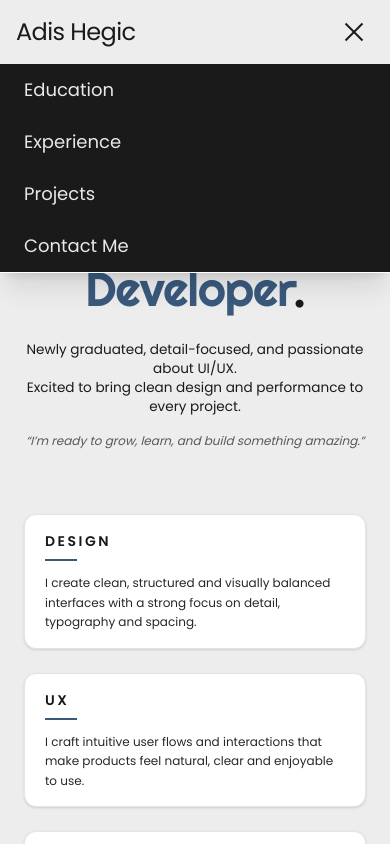
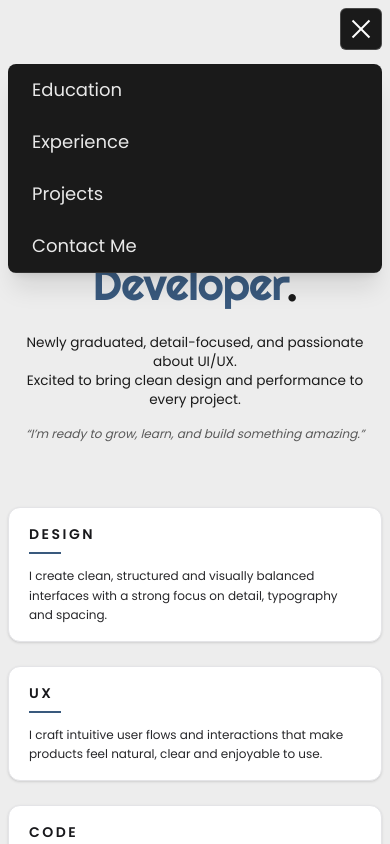
Before and after one commit to adigic/Portfolio, a Next.js app: page / in a window 390 px wide. Both pictures are taken after a click on the button "Toggle menu". Shown: the top 844 px of the page. Built offline with nearby package versions, Linux system fonts and the light colour scheme.

Commit message:
ändringar, har problem med skill pills och med att det finns horizontal scroll på mobil försöker få bort det.

```diff
--- a/src/app/components/AboutSection.tsx
+++ b/src/app/components/AboutSection.tsx
@@ -27,7 +27,7 @@ export default function AboutSection() {
         pt-20 pb-4"
     >
         <div className="flex-1 flex items-center">
-      <div className="mx-auto ">
+      <div className="mx-auto max-w-[1500px]">
         {/* Title */}
         <h2 className="mb-12 text-3xl sm:text-4xl lg:text-5xl  uppercase font-alexandria">
           ABOUT ME.
@@ -58,7 +58,7 @@ export default function AboutSection() {
             </div>
 
             {/* Location */}
-            <div className="mt-8 flex items-center gap-2 text-sm text-white/80">
+            <div className="mt-8 flex items-center gap-2 text-lg text-white/80">
               <span className="inline-flexitems-center justify-center ">
                 {/* simple location pin icon */}
 <Icon
@@ -74,12 +74,12 @@ export default function AboutSection() {
 
 
           {/* RIGHT: skills */}
-          <div className="lg:w-2/3">
-            <div className="flex flex-wrap  gap-3 w-full">
+          <div className="w-full lg:w-2/3">
+            <div className="flex flex-wrap gap-3 w-full">
               {skills.map((skill) => (
                 <span
                   key={skill}
-                  className="inline-flex w-42 items-center justify-center rounded-lg bg-brand-light/10 border py-3  text-md"
+                  className="flex w-1/2 items-center justify-center rounded-lg bg-brand-light/10 border py-3  text-md"
                   style={{
                     borderColor: "currentColor",
                     color: "currentColor",
--- a/src/app/components/Hero.tsx
+++ b/src/app/components/Hero.tsx
@@ -96,12 +96,12 @@ export function Hero() {
   );
 
   return (
-    <section  data-nav-theme="light" className="snap-start relative flex flex-col min-h-screen
-        bg-light
+    <section  data-nav-theme="light" className="w-full snap-start relative flex flex-col min-h-screen
+        bg-brand-light
          px-2 md:px-12
         pt-20 pb-4">
           <div className="flex-1 w-full flex items-center justify-center">
-      <div className="min-w-0 text-center px-4 sm:px-6">
+      <div className="min-w-0 text-center sm:px-6">
         {/* TITLE */}
         <h1
           className="
@@ -122,7 +122,7 @@ export function Hero() {
 <span
   className="
     block text-accent font-righteous
-    text-[clamp(3rem,8vw,5rem)]
+    text-[clamp(2.8rem,8vw,5rem)]
   "
 >
   Frontend Developer<span className="text-brand">.</span>
--- a/src/app/components/Navbar.tsx
+++ b/src/app/components/Navbar.tsx
@@ -15,10 +15,13 @@ export function Navbar() {
   const [panelOpen, setPanelOpen] = useState(false);
   const [itemsVisible, setItemsVisible] = useState(false);
   const [hash, setHash] = useState<string>("");
-  const [navTheme, setNavTheme] = useState<"light" | "dark">("light");
+  const [navTheme, setNavTheme] = useState<"light" | "dark">("light"); // beskriver SEKTIONEN
   const ulRef = useRef<HTMLUListElement | null>(null);
 
-  const isDark = navTheme === "dark";
+  // uiIsDark = hur NAV:en ska se ut (reverserat mot sektionen)
+  // sektion dark  => uiIsDark = false (ljus navbar)
+  // sektion light => uiIsDark = true  (mörk navbar)
+  const uiIsDark = navTheme === "light";
 
   // hash för active-link styling på desktop
   useEffect(() => {
@@ -48,7 +51,6 @@ export function Navbar() {
         const visible = entries.filter((e) => e.isIntersecting);
         if (!visible.length) return;
 
-        // Ta den som syns mest
         const topMost = visible.reduce((prev, curr) =>
           prev.intersectionRatio > curr.intersectionRatio ? prev : curr
         );
@@ -59,7 +61,7 @@ export function Navbar() {
         }
       },
       {
-        threshold: 0.5, // minst 50% inne i viewport
+        threshold: 0.5,
       }
     );
 
@@ -82,7 +84,6 @@ export function Navbar() {
     else openMenu();
   };
 
-  // när länkarna har fadat ut → stäng panelen
   const onItemsTransitionEnd = (
     e: React.TransitionEvent<HTMLUListElement>
   ) => {
@@ -92,28 +93,47 @@ export function Navbar() {
     }
   };
 
-  const baseLink = "text-sm border-b border-transparent ";
-  const linkIdle = isDark
+  // Färglogik baserat på UI-tema (reversed)
+  const baseLink = "text-sm border-b border-transparent";
+  const linkIdle = uiIsDark
     ? "text-white hover:border-white/80"
     : "text-brand hover:border-brand";
-  const linkActive = isDark
+  const linkActive = uiIsDark
     ? "text-white border-b border-white"
     : "text-brand border-b border-brand";
 
-  const brandColorClass = isDark ? "text-white" : "text-brand";
-  const bgClass = isDark ? "bg-brand" : "bg-brand-light";
-  const iconColorClass = isDark ? "text-white" : "text-brand";
+  const brandColorClass = uiIsDark ? "text-white" : "text-brand";
+  const topBgClass = uiIsDark ? "bg-brand" : "bg-brand-light";
+  const iconColorClass = uiIsDark ? "text-white" : "text-brand";
+
+  const mobilePanelBg = uiIsDark ? "bg-brand" : "bg-brand-light";
+  const mobilePanelText = uiIsDark ? "text-white" : "text-brand";
+
+  const hamburgerBg = uiIsDark ? "bg-brand" : "bg-brand-light";
+  const hamburgerBorder = uiIsDark
+    ? "border border-white/20"
+    : "border border-brand/20";
+
+  // ✨ NYTT: separata hover + border för mobilen
+  const mobileLinkHoverBg = uiIsDark
+    ? "hover:bg-white/5"
+    : "hover:bg-brand/10";
+
+  const mobilePanelBorder = uiIsDark
+    ? "border-b border-white/10"
+    : "border-b border-brand/10";
+
 
   return (
     <header className="fixed top-0 left-0 z-50 w-full h-16 inset-x-0 transition">
       {/* TOP RAD: brand + desktop-nav + hamburger */}
       <div
-        className={`${bgClass} flex items-center justify-between px-4 py-3 md:px-6 md:py-4 mx-auto`}
+        className={`md:${topBgClass} flex items-center justify-between px-4 py-3 md:px-6 md:py-4 mx-auto`}
       >
-        {/* Brand */}
+        {/* Brand (desktop) */}
         <Link
           href="/"
-          className={`text-2xl sm:text-3xl tracking-tight ${brandColorClass}`}
+          className={`hidden md:flex text-2xl sm:text-3xl tracking-tight ${brandColorClass}`}
           onClick={() => closeMenu()}
         >
           Adis Hegic
@@ -127,9 +147,7 @@ export function Navbar() {
               <Link
                 key={l.href}
                 href={l.href}
-                className={`${baseLink} ${
-                  isActive ? linkActive : linkIdle
-                }`}
+                className={`${baseLink} ${isActive ? linkActive : linkIdle}`}
               >
                 {l.label}
               </Link>
@@ -149,7 +167,13 @@ export function Navbar() {
         </nav>
 
         {/* Mobile hamburger */}
-        <div className="md:hidden flex items-center">
+        <div
+          className={`
+            md:hidden
+            ${hamburgerBg} ${hamburgerBorder}
+            rounded-md absolute top-2 right-2
+          `}
+        >
           <button
             type="button"
             onClick={toggleMenu}
@@ -184,18 +208,21 @@ export function Navbar() {
       <div
         className={[
           "md:hidden absolute inset-x-0 top-full z-40",
-          "transform-gpu will-change-transform origin-top transition-transform duration-300 ease-out",
+          "transform-gpu will-change-transform origin-top transition-transform duration-300 ease-out pt-0 p-2",
           panelOpen ? "scale-y-100" : "scale-y-0",
           panelOpen ? "pointer-events-auto" : "pointer-events-none",
         ].join(" ")}
         style={{ transformOrigin: "top" }}
       >
-        <div className="bg-brand shadow-xl overflow-hidden">
+        <div
+          className={`${mobilePanelBg} ${mobilePanelText} rounded-lg shadow-xl overflow-hidden`}
+        >
           <ul
             ref={ulRef}
             onTransitionEnd={onItemsTransitionEnd}
             className={[
-              "flex flex-col text-white text-lg select-none border-b",
+              "flex flex-col text-lg select-none",
+              mobilePanelBorder, // 🔁 använder rätt border beroende på tema
               "transition-opacity duration-200 ease-out",
               itemsVisible ? "opacity-100" : "opacity-0",
               itemsVisible ? "pointer-events-auto" : "pointer-events-none",
@@ -206,7 +233,12 @@ export function Navbar() {
                 <Link
                   href={l.href}
                   onClick={() => closeMenu()}
-                  className="block w-full text-left py-3 px-6 hover:bg-white/5 hover:opacity-100 opacity-90 transition"
+                  className={`
+                    block w-full text-left py-3 px-6
+                    opacity-90 hover:opacity-100
+                    ${mobileLinkHoverBg}   // 🔁 hover för ljus/mörk panel
+                    transition
+                  `}
                 >
                   {l.label}
                 </Link>
@@ -215,6 +247,7 @@ export function Navbar() {
           </ul>
         </div>
       </div>
+
     </header>
   );
 }
```
